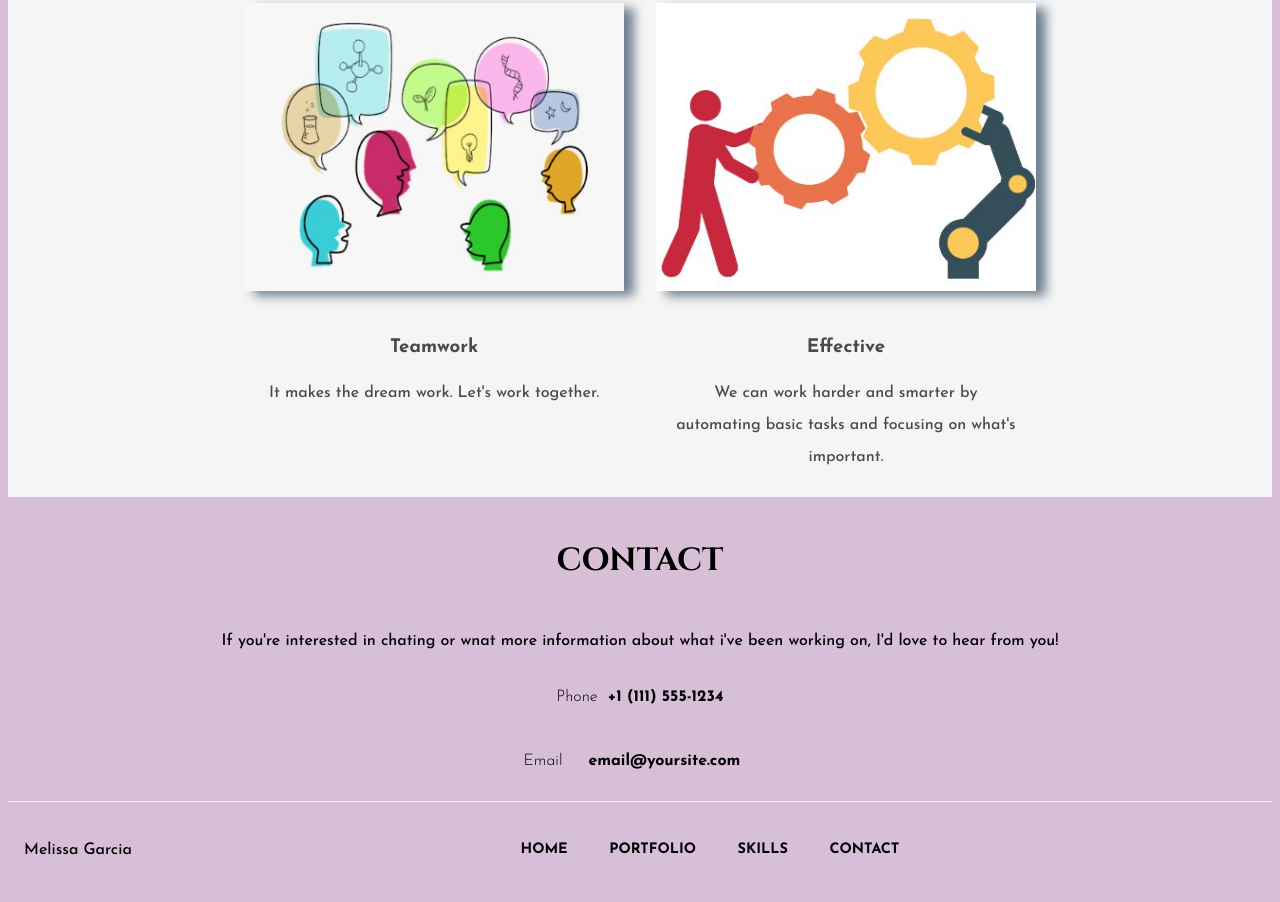
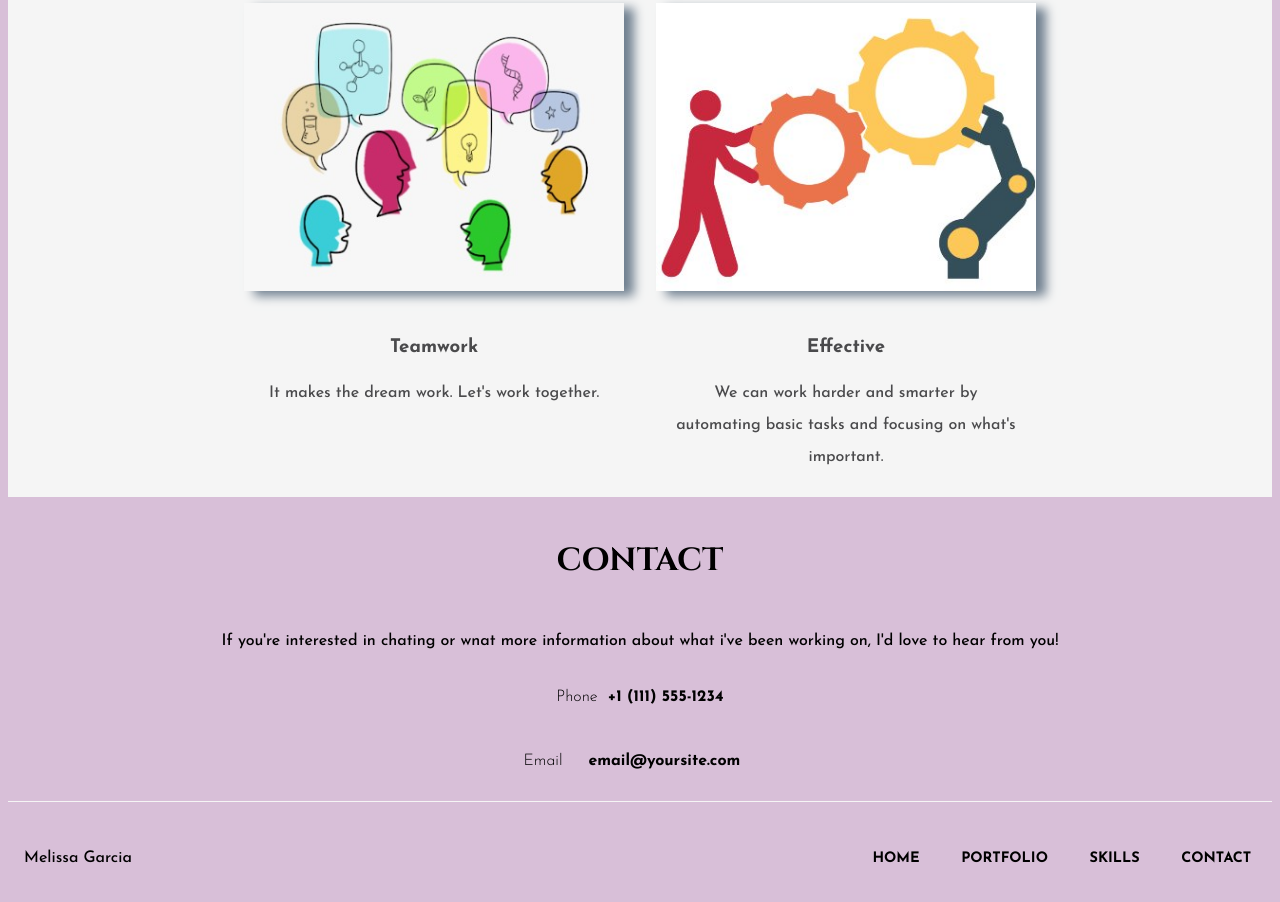
Before and after one commit to MGarcia05/Unit-02-Project, a plain HTML site: page index.html in a window 1280 px wide. Shown: the part 1648-2550 px from the top of the page. Drawn offline with Linux system fonts and the light colour scheme.

Commit message:
Update styles.css
Updated .nav-footer

```diff
--- a/css/styles.css
+++ b/css/styles.css
@@ -151,7 +151,7 @@ footer {
 .nav-footer {
     display: flex;
     justify-content: space-between;
-    margin: auto;
+    align-items: center;
 }
 
 .hide-320 {
```
